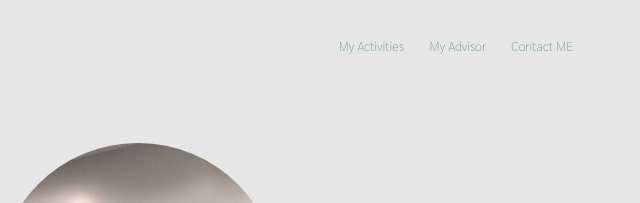
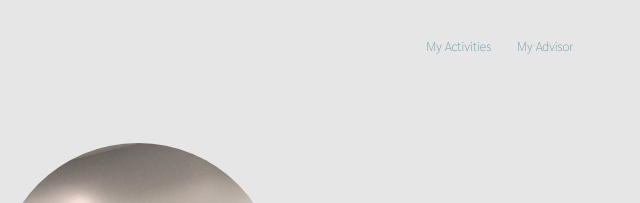
Before and after one commit to soravitt/MyCSTUPassport-6609681173, a plain HTML site: page index.html in a window 1280 px wide. Shown: the top 203 px of the page, 502-1142 px from the left. Drawn offline with Linux system fonts and the light colour scheme.

Commit message:
v1.1-delete contact

```diff
--- a/index.html
+++ b/index.html
@@ -22,7 +22,6 @@
             <div class="menu">
                 <a href="html/myActivities.html">My Activities</a>
                 <a href="html/myAdvisor.html">My Advisor</a>
-                <a href="#">Contact ME</a>
             </div>
     </div>
     </header>
```
Also changed, not shown: html/myActivities.html (+0 -1 lines), html/myAdvisor.html (+0 -1 lines), html/orientationDay.html (deleted).
